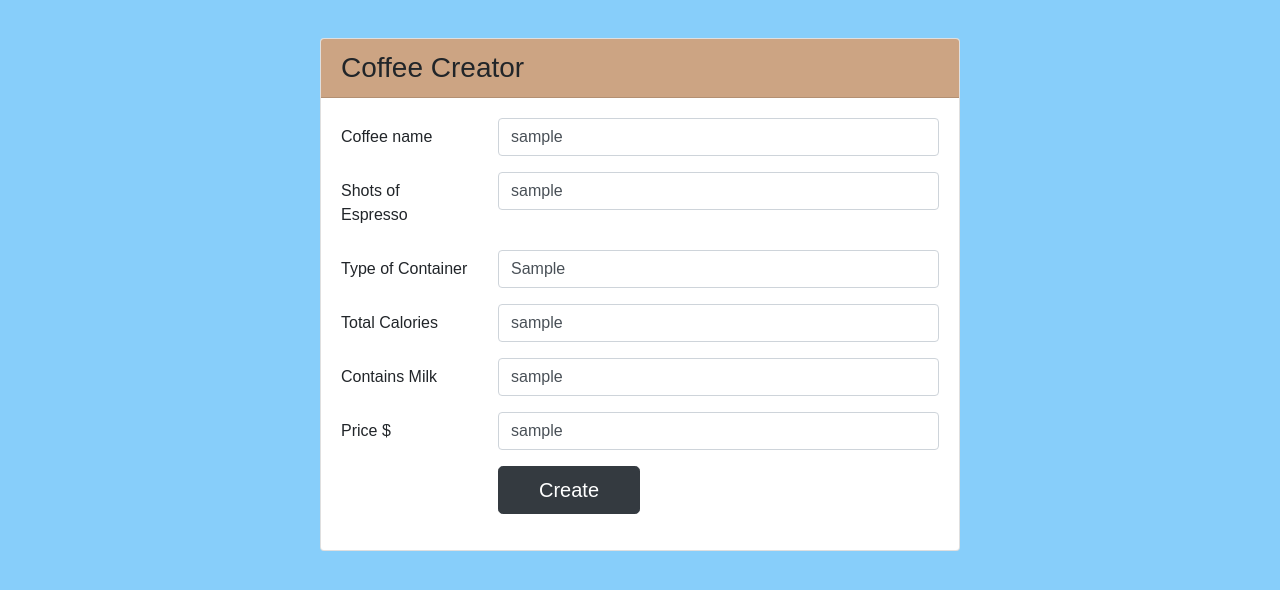
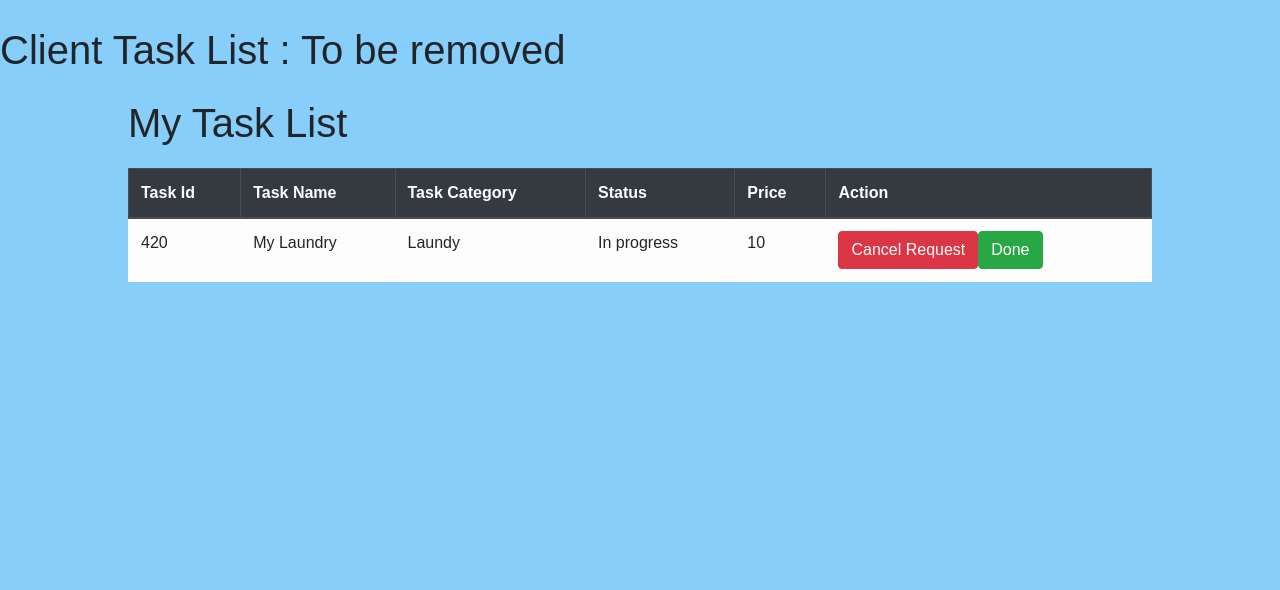
Before and after one commit to teodorodelson/TaskBunny, a React (Create React App) app in the folder task-bunny-react/: page /viewtask in a window 1280 px wide. Shown: the top 590 px of the page. Built offline with nearby package versions, Linux system fonts and the light colour scheme.

Commit message:
edited and added my 2nd component

```diff
--- a/task-bunny-react/src/App.js
+++ b/task-bunny-react/src/App.js
@@ -5,17 +5,18 @@ import ClientPage from "./Pages/clientPage";
 import ProviderTasks from "./Pages/tasksOfProvider";
 import "./App.css";
 
-import LoginPage from './components/login/LoginPage'
-import HomePage from './components/home/HomePage'
-import RegisterPage from './components/register/RegisterPage'
+import LoginPage from "./components/login/LoginPage";
+import HomePage from "./components/home/HomePage";
+import RegisterPage from "./components/register/RegisterPage";
 import Clienttask from "./components/ClientComponent/Clienttask";
+import ClientTaskPage from "./components/ClientComponent/ClientTaskPage";
 
 function App() {
   return (
     <Switch>
       <Route path="/" component={LoginPage} exact />
-          <Route path="/home" component={HomePage}  />
-          <Route path="/register" component={RegisterPage}  />
+      <Route path="/home" component={HomePage} />
+      <Route path="/register" component={RegisterPage} />
 
       <Route path="/provider page">
         <ProviderPage />
@@ -26,7 +27,8 @@ function App() {
       <Route path="/provider tasks">
         <ProviderTasks />
       </Route>
-      <Route path="/" component={Clienttask}  />
+      <Route path="/createtask" component={Clienttask} />
+      <Route path="/viewtask" component={ClientTaskPage} />
     </Switch>
   );
 }
--- /dev/null
+++ b/task-bunny-react/src/components/ClientComponent/ClientTaskPage.js
@@ -0,0 +1,65 @@
+import React, { Component } from "react";
+const divStyle = {
+  width: "100%",
+  height: "100%",
+  // backgroundImage: `url(${bgtask})`,
+  backgroundSize: "cover",
+};
+
+export default class ClientTaskPage extends Component {
+  render() {
+    return (
+      <div style={divStyle}>
+        <h1 style={{ marginBottom: "2%", marginTop: "2%" }}>
+          Client Task List : To be removed
+        </h1>
+        <div style={{ width: "80%", margin: "auto" }}>
+          <h1 style={{ marginBottom: "2%", marginTop: "2%" }}>My Task List</h1>
+          <table
+            id="dtBasicExample"
+            className="table table-light table-bordered table-md"
+            cellSpacing="0"
+            width="100%"
+          >
+            <thead className="thead-dark">
+              <tr>
+                <th className="th-lg">Task Id</th>
+                <th className="th-lg">Task Name</th>
+                <th className="th-lg">Task Category</th>
+                <th className="th-lg">Status</th>
+                <th className="th-lg">Price</th>
+                <th className="th-lg">Action</th>
+              </tr>
+            </thead>
+            <tbody>
+              <tr>
+                <td>420</td>
+                <td>My Laundry</td>
+                <td>Laundy</td>
+                <td>In progress</td>
+                <td>10</td>
+                {/* if statement if not completed then it would display something */}
+                <td>
+                  <button className="btn btn-danger">Cancel Request</button>
+                  <button className="btn btn-success">Done </button>
+                </td>
+              </tr>
+              {/* {this.state.coffees.map((coffee) => {
+                return (
+                  <tr key={coffee.id}>
+                    <td>{coffee.id}</td>
+                    <td>{coffee.coffee_name}</td>
+                    <td>{coffee.shots_of_espresso}</td>
+                    <td>{coffee.container}</td>
+                    <td>{coffee.total_calories}</td>
+                    <td>{coffee.price}</td>
+                  </tr>
+                );
+              })} */}
+            </tbody>
+          </table>
+        </div>
+      </div>
+    );
+  }
+}
--- a/task-bunny-react/src/components/ClientComponent/Clienttask.js
+++ b/task-bunny-react/src/components/ClientComponent/Clienttask.js
@@ -1,8 +1,9 @@
 import React, { Component } from "react";
+import bgtask from "./bg_task.jpg";
 const divStyle = {
   width: "100%",
-  height: "800px",
-  // backgroundImage: `url(${img3})`,
+  height: "100%",
+  // backgroundImage: `url(${bgtask})`,
   backgroundSize: "cover",
 };
 
@@ -14,21 +15,23 @@ export default class Clienttask extends Component {
           className="card card-outline-secondary"
           style={{ width: "50%", margin: "auto", marginTop: "3%" }}
         >
-          <div className="card-header" style={{ backgroundColor: "#CCA483" }}>
-            <h3 className="mb-0">Coffee Creator</h3>
+          <div className="card-header" style={{ backgroundColor: "cream" }}>
+            <h3 className="mb-0" style={{ textAlign: "center" }}>
+              Task Bunny Creator
+            </h3>
           </div>
           <div className="card-body">
             <form className="form" onSubmit={this.submitHandler}>
               <div className="form-group row">
                 <label className="col-lg-3 col-form-label form-control-label">
-                  Coffee name
+                  Task name
                 </label>
                 <div className="col-lg-9">
                   <input
                     className="form-control"
                     type="text"
                     name="coffee_name"
-                    value="sample"
+                    value=""
                     onChange={this.changeHanlder}
                     required
                   />
@@ -36,75 +39,51 @@ export default class Clienttask extends Component {
               </div>
               <div className="form-group row">
                 <label className="col-lg-3 col-form-label form-control-label">
-                  Shots of Espresso
+                  Category
                 </label>
                 <div className="col-lg-9">
-                  <input
+                  <select class="form-control">
+                    <option>Laundry</option>
+                    <option>House</option>
+                    <option>Gardening</option>
+                    <option>Others</option>
+                  </select>
+                  {/* <input
                     className="form-control"
                     type="text"
                     name="shots_of_espresso"
                     value="sample"
                     onChange={this.changeHanlder}
                     required
-                  />
+                  /> */}
                 </div>
               </div>
               <div className="form-group row">
                 <label className="col-lg-3 col-form-label form-control-label">
-                  Type of Container
+                  Task Description
                 </label>
                 <div className="col-lg-9">
-                  <input
+                  <textarea className="form-control" rows="5"></textarea>
+                  {/* <input
                     className="form-control"
                     type="text"
                     name="container"
                     value="Sample"
                     onChange={this.changeHanlder}
                     required
-                  />
+                  /> */}
                 </div>
               </div>
               <div className="form-group row">
                 <label className="col-lg-3 col-form-label form-control-label">
-                  Total Calories
+                  Total Pay $
                 </label>
                 <div className="col-lg-9">
                   <input
                     className="form-control"
                     type="text"
                     name="total_calories"
-                    value="sample"
-                    onChange={this.changeHanlder}
-                    required
-                  />
-                </div>
-              </div>
-              <div className="form-group row">
-                <label className="col-lg-3 col-form-label form-control-label">
-                  Contains Milk
-                </label>
-                <div className="col-lg-9">
-                  <input
-                    type="text"
-                    className="form-control"
-                    name="contains_milk"
-                    value="sample"
-                    onChange={this.changeHanlder}
-                    required
-                  />
-                </div>
-              </div>
-
-              <div className="form-group row">
-                <label className="col-lg-3 col-form-label form-control-label">
-                  Price $
-                </label>
-                <div className="col-lg-9">
-                  <input
-                    className="form-control"
-                    type="text"
-                    name="price"
-                    value="sample"
+                    value="0"
                     onChange={this.changeHanlder}
                     required
                   />
@@ -113,13 +92,13 @@ export default class Clienttask extends Component {
 
               <div className="form-group row">
                 <label className="col-lg-3 col-form-label form-control-label"></label>
-                <div className="col-lg-6">
+                <div className="col-lg-6" style={{ margin: "auto" }}>
                   <button
                     type="submit"
                     className="btn btn-dark btn-lg"
-                    style={{ display: "inline-block", width: "50%" }}
+                    style={{ margin: "auto", width: "50%" }}
                   >
-                    Create
+                    Post Task
                   </button>
                 </div>
               </div>
```
Also changed, not shown: task-bunny-react/src/components/ClientComponent/bg_task.jpg (added).
